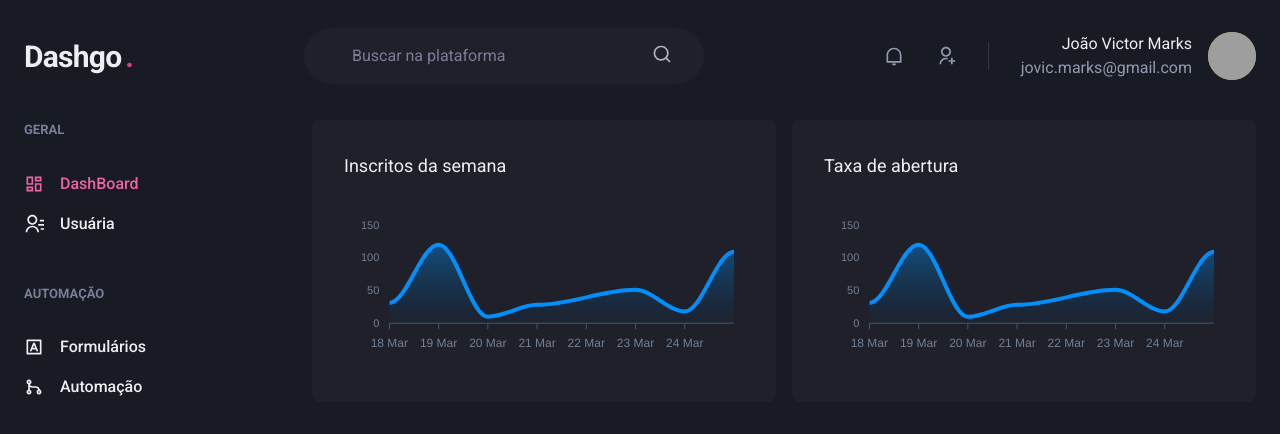
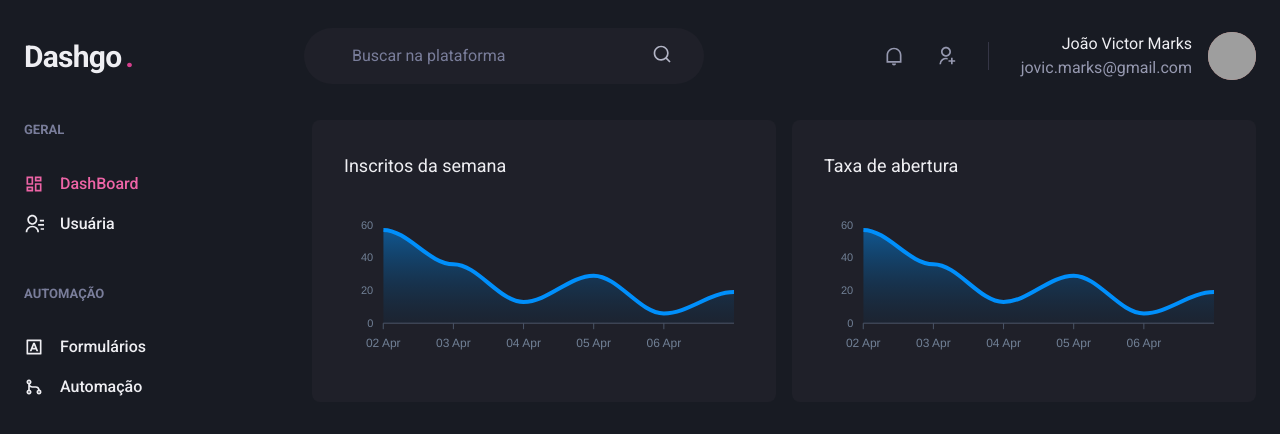
Before and after one commit to JVMarks/dashgo, a Next.js app: page /dashboard in a window 1280 px wide. Shown: the top 434 px of the page. Built offline with nearby package versions, Linux system fonts and the light colour scheme; grey boxes are pictures that could not be loaded; what miragejs would draw is missing.

Commit message:
issue fixed

```diff
--- a/src/pages/dashboard.tsx
+++ b/src/pages/dashboard.tsx
@@ -1,63 +1,45 @@
 import { Box, Flex, SimpleGrid, Text, theme } from "@chakra-ui/react";
+import { ApexOptions } from 'apexcharts';
 import dynamic from "next/dynamic";
 import { Header } from "../components/Header";
 import { Sidebar } from "../components/SideBar";
 
-const Chart = dynamic(() => import('react-apexcharts'), {
-  ssr: false,
-})
+const Chart = dynamic(() => import('react-apexcharts'), { ssr: false });
 
-const options = {
+const options: ApexOptions = {
   chart: {
-    toolbar: {
-      show: false,
-    },
-    zoom: {
-      enabled: false,
-    },
-    foreColor: theme.colors.gray[500],
+    toolbar: { show: false },
+    zoom: { enabled: false },
+    foreColor: theme.colors.gray['500'],
   },
-  grid: {
-    show: false,
-  },
-  dataLabels: {
-    enabled: false,
-  },
-  tooltip: {
-    enabled: false,
-  },
+  grid: { show: false },
+  dataLabels: { enabled: false },
+  tooltip: { enabled: false },
   xaxis: {
     type: 'datetime',
-    axisBorder: {
-      color: theme.colors.gray[600]
-    },
-    axisTicks: {
-      color: theme.colors.gray[600]
-    },
+    axisBorder: { color: theme.colors.gray['600'] },
+    axisTicks: { color: theme.colors.gray['600'] },
     categories: [
-      '2021-03-18T00:00:00.000Z',
-      '2021-03-19T00:00:00.000Z',
-      '2021-03-20T00:00:00.000Z',
-      '2021-03-21T00:00:00.000Z',
-      '2021-03-23T00:00:00.000Z',
-      '2021-03-24T00:00:00.000Z',
-      '2021-03-25T00:00:00.000Z',
-    ]
+      '2021-04-02T00:00:00:00.000Z',
+      '2021-04-03T00:00:00:00.000Z',
+      '2021-04-04T00:00:00:00.000Z',
+      '2021-04-05T00:00:00:00.000Z',
+      '2021-04-06T00:00:00:00.000Z',
+      '2021-04-07T00:00:00:00.000Z',
+    ],
   },
   fill: {
     opacity: 0.3,
     type: 'gradient',
     gradient: {
       shade: 'dark',
-      opacityGrom: '0.7',
-      opacityTo: '0.3'
-    }
-  }
+      opacityFrom: 0.7,
+      opacityTo: 0.3,
+    },
+  },
 };
 
-const series = [
-  { name: 'series1', data: [31, 120, 10, 28, 51, 18, 109] }
-];
+const series = [{ name: 'series1', data: [57, 36, 13, 29, 6, 19] }];
 
 export default function Dashboard() {
   return (
```
